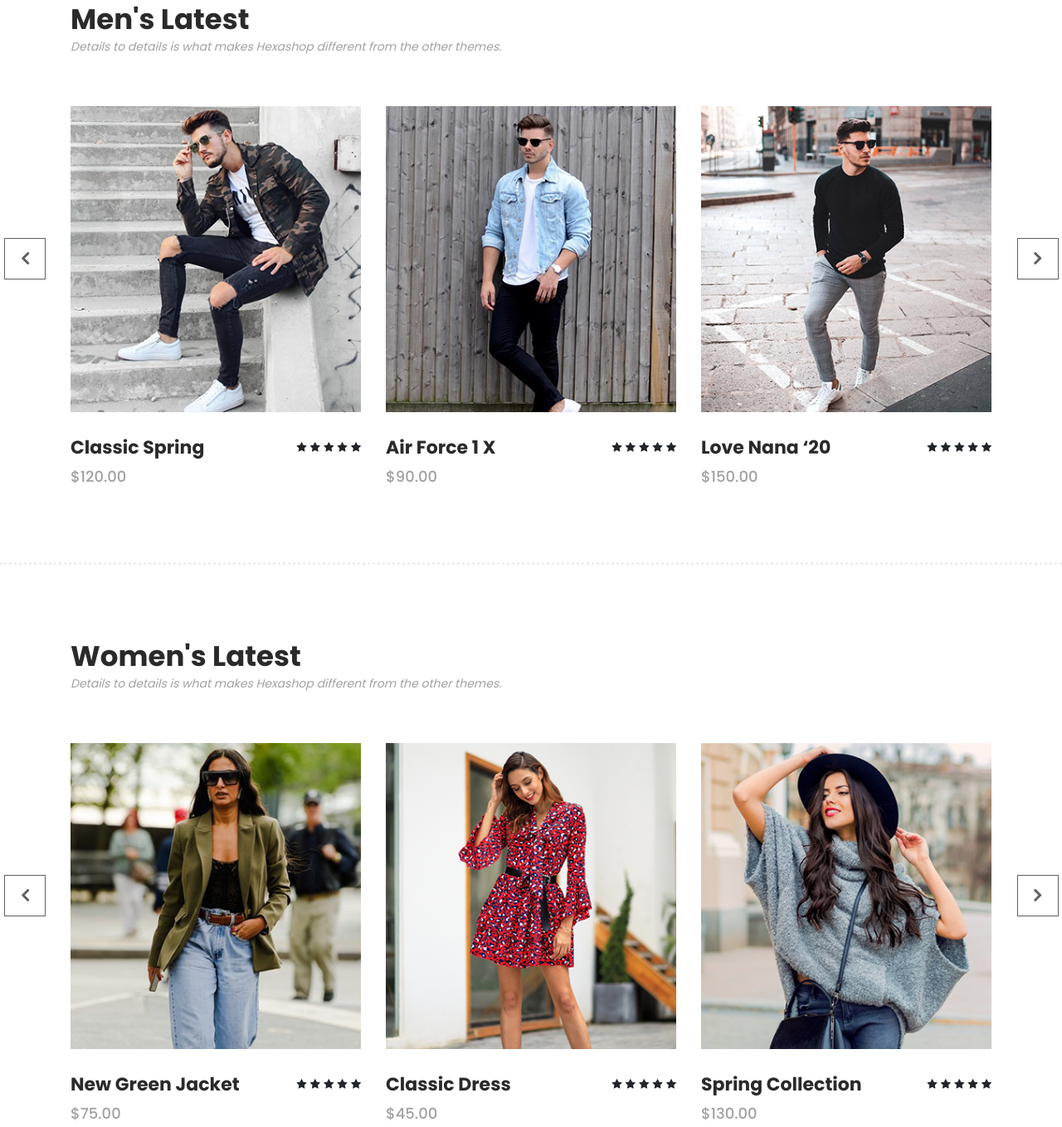
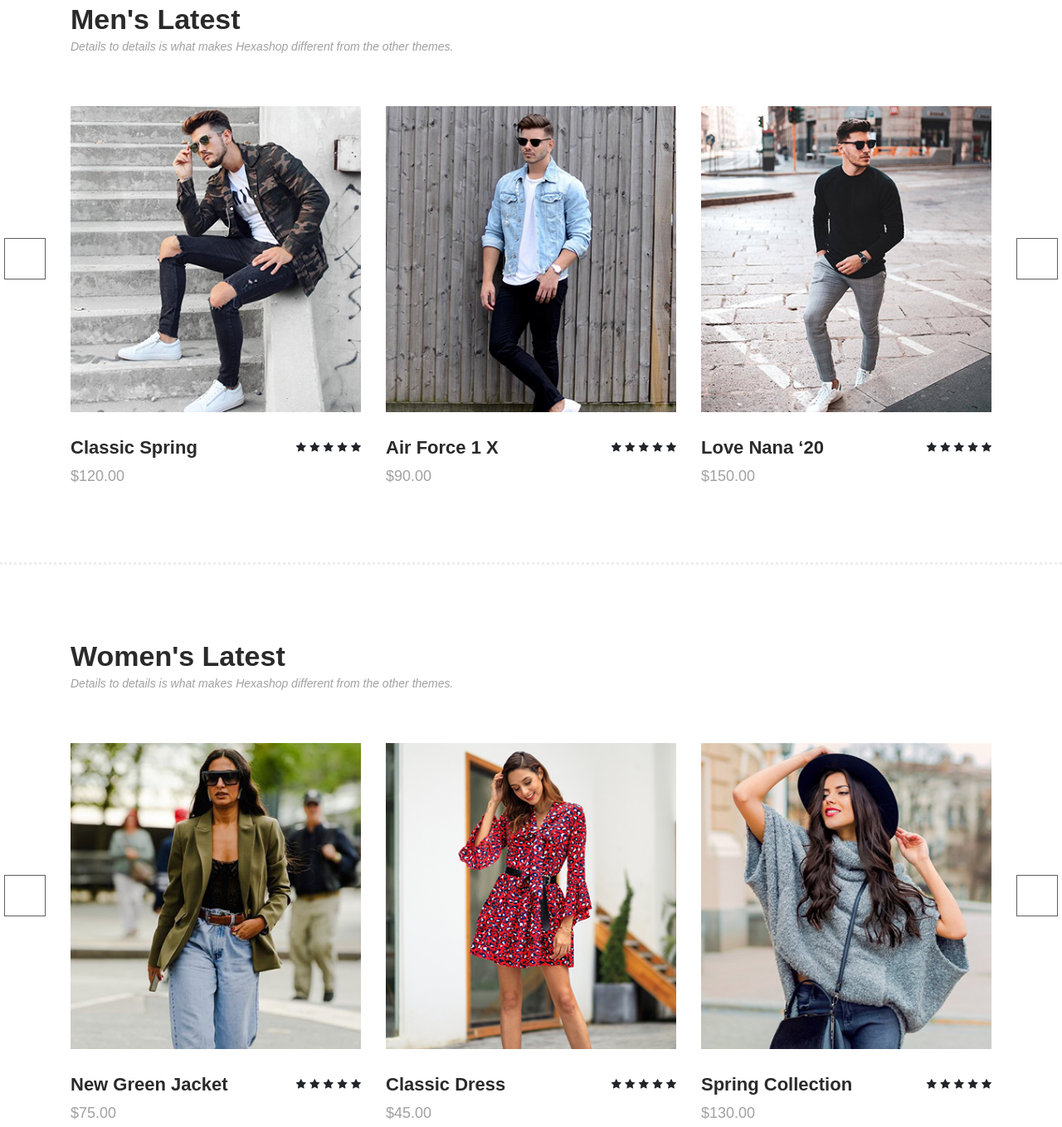
Before and after one commit to edizionifluide/edizionifluide.github.io, a plain HTML site: page index.html in a window 1280 px wide. Shown: the part 834-2193 px from the top of the page at 83% size. Drawn offline with Linux system fonts and the light colour scheme.

Commit message:
Update templatemo-hexashop.css

```diff
--- a/assets/css/templatemo-hexashop.css
+++ b/assets/css/templatemo-hexashop.css
@@ -146,7 +146,7 @@ global styles
 html,
 body {
   background: #fff;
-  font-family: 'Poppins', sans-serif;
+  font-family: 'Nimbus Sans L', sans-serif;
 }
 
 ::selection {
@@ -363,7 +363,7 @@ header
 }
 
 .header-area .main-nav .nav li.submenu:after {
-  font-family: FontAwesome;
+  font-family: 'Nimbus Sans L';
   content: "\f107";
   font-size: 12px;
   color: #2a2a2a;
@@ -901,7 +901,7 @@ Men
 
 #men .owl-nav .owl-prev:before {
   display: inline-block;
-  font-family: 'FontAwesome';
+  font-family: 'Nimbus Sans L';
   color: #2a2a2a;
   font-size: 25px;
   font-weight: 700;
@@ -939,7 +939,7 @@ Men
 
 #men .owl-nav .owl-next:before {
   display: inline-block;
-  font-family: 'FontAwesome';
+  font-family: 'Nimbus Sans L';
   color: #2a2a2a;
   font-size: 25px;
   font-weight: 700;
@@ -1062,7 +1062,7 @@ Women
 
 #women .owl-nav .owl-prev:before {
   display: inline-block;
-  font-family: 'FontAwesome';
+  font-family: 'Nimbus Sans L';
   color: #2a2a2a;
   font-size: 25px;
   font-weight: 700;
@@ -1100,7 +1100,7 @@ Women
 
 #women .owl-nav .owl-next:before {
   display: inline-block;
-  font-family: 'FontAwesome';
+  font-family: 'Nimbus Sans L';
   color: #2a2a2a;
   font-size: 25px;
   font-weight: 700;
@@ -1222,7 +1222,7 @@ Kids
 
 #kids .owl-nav .owl-prev:before {
   display: inline-block;
-  font-family: 'FontAwesome';
+  font-family: 'Nimbus Sans L';
   color: #2a2a2a;
   font-size: 25px;
   font-weight: 700;
@@ -1260,7 +1260,7 @@ Kids
 
 #kids .owl-nav .owl-next:before {
   display: inline-block;
-  font-family: 'FontAwesome';
+  font-family: 'Nimbus Sans L';
   color: #2a2a2a;
   font-size: 25px;
   font-weight: 700;
```
